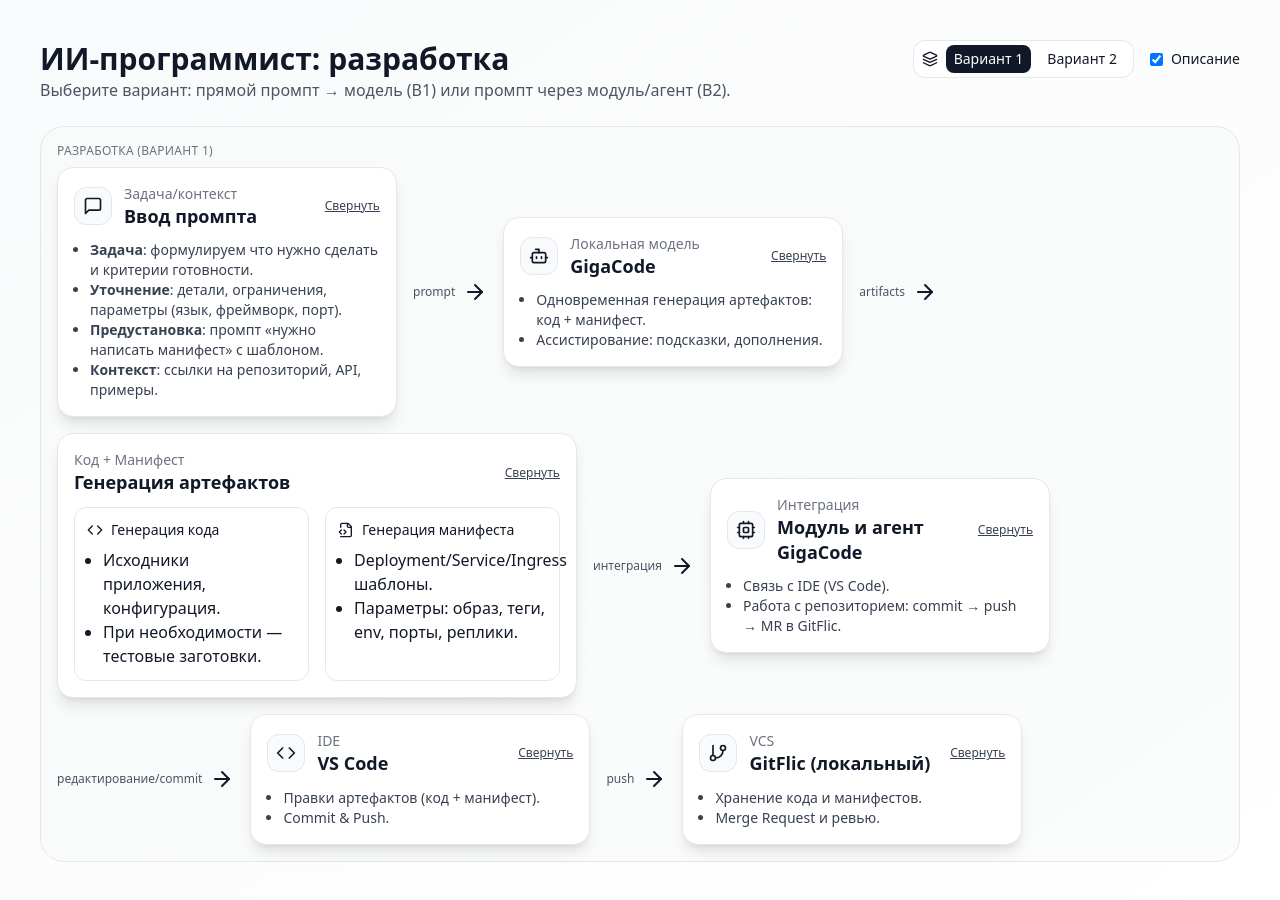
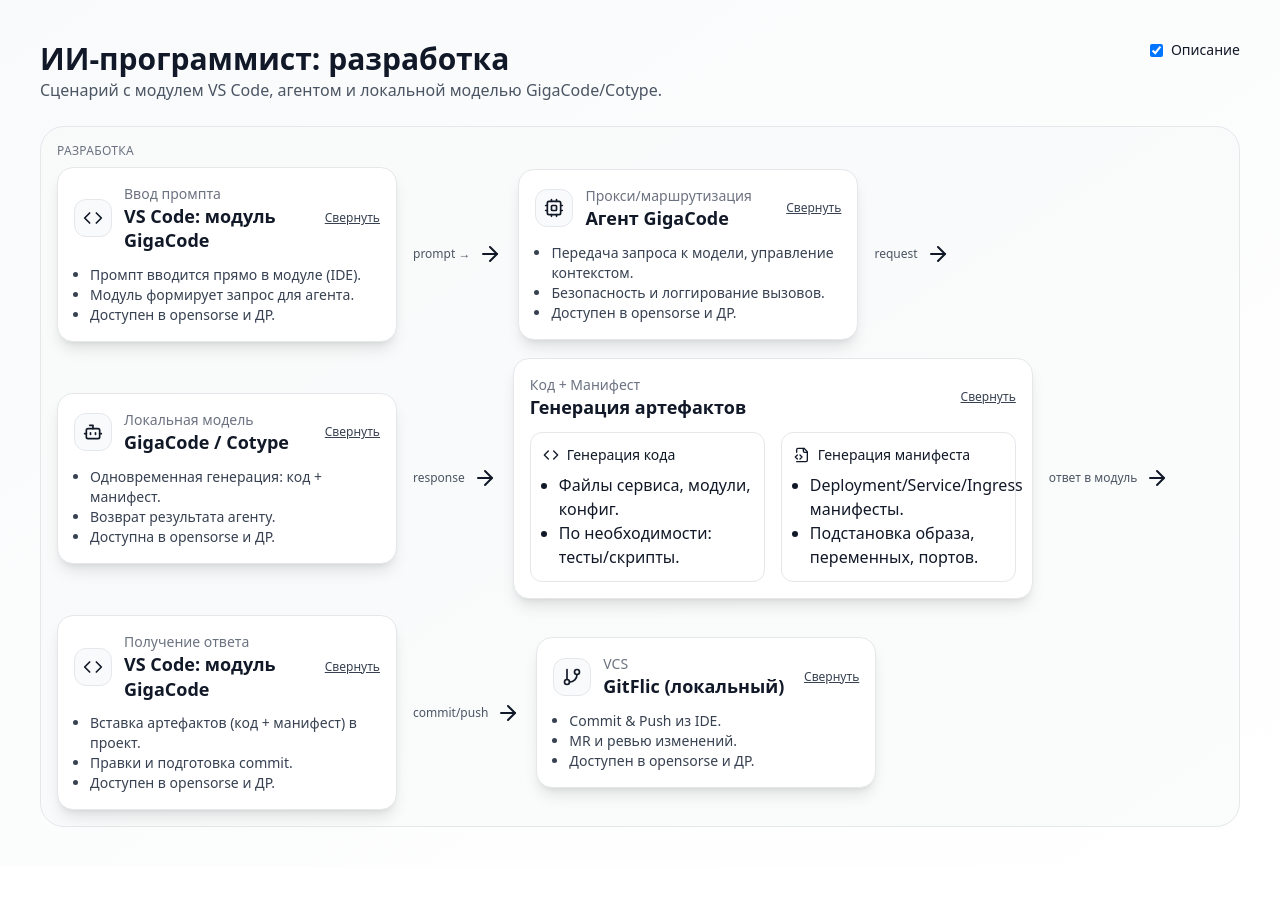
Before and after one commit to EvgenyShil/The-AI-Coder, a Next.js app: page / in a window 1280 px wide. After the commit the page ends 867 px from the top, so only its background shows below. Built offline with nearby package versions, Linux system fonts and the light colour scheme.

Commit message:
Show only agent scenario

```diff
--- a/components/Diagram.tsx
+++ b/components/Diagram.tsx
@@ -1,5 +1,5 @@
 import { useState } from "react";
-import { Cpu, Bot, Code, GitBranch, ArrowRight, MessageSquare, FileCode2, Layers } from "lucide-react";
+import { Cpu, Bot, Code, GitBranch, ArrowRight, FileCode2 } from "lucide-react";
 
 // --- UI building blocks -----------------------------------------------------
 function Node({ title, subtitle, icon: Icon, accent = "", children, showDescriptions = true }: any) {
@@ -94,79 +94,16 @@
   );
 }
 
-// --- Variant 1 --------------------------------------------------------------
-function Variant1({ showDescriptions }: { showDescriptions: boolean }) {
+// --- Scenario --------------------------------------------------------------
+function Scenario({ showDescriptions }: { showDescriptions: boolean }) {
   return (
     <>
-      <Lane title="Разработка (Вариант 1)">
-        <Node title="Ввод промпта" subtitle="Задача/контекст" icon={MessageSquare} showDescriptions={showDescriptions}>
-          <ul className="list-disc ml-4 mt-2">
-            <li><strong>Задача</strong>: формулируем что нужно сделать и критерии готовности.</li>
-            <li><strong>Уточнение</strong>: детали, ограничения, параметры (язык, фреймворк, порт).</li>
-            <li><strong>Предустановка</strong>: промпт «нужно написать манифест» с шаблоном.</li>
-            <li><strong>Контекст</strong>: ссылки на репозиторий, API, примеры.</li>
-          </ul>
-        </Node>
-        <Arrow label="prompt" />
-        <Node title="GigaCode" subtitle="Локальная модель" icon={Bot} showDescriptions={showDescriptions}>
-          <ul className="list-disc ml-4 mt-2">
-            <li>Одновременная генерация артефактов: код + манифест.</li>
-            <li>Ассистирование: подсказки, дополнения.</li>
-          </ul>
-        </Node>
-        <Arrow label="artifacts" />
-        <SplitNode
-          title="Генерация артефактов"
-          subtitle="Код + Манифест"
-          showDescriptions={showDescriptions}
-          left={
-            <ul className="list-disc ml-4 mt-2">
-              <li>Исходники приложения, конфигурация.</li>
-              <li>При необходимости — тестовые заготовки.</li>
-            </ul>
-          }
-          right={
-            <ul className="list-disc ml-4 mt-2">
-              <li>Deployment/Service/Ingress шаблоны.</li>
-              <li>Параметры: образ, теги, env, порты, реплики.</li>
-            </ul>
-          }
-        />
-        <Arrow label="интеграция" />
-        <Node title="Модуль и агент GigaCode" subtitle="Интеграция" icon={Cpu} showDescriptions={showDescriptions}>
-          <ul className="list-disc ml-4 mt-2">
-            <li>Связь с IDE (VS Code).</li>
-            <li>Работа с репозиторием: commit → push → MR в GitFlic.</li>
-          </ul>
-        </Node>
-        <Arrow label="редактирование/commit" />
-        <Node title="VS Code" subtitle="IDE" icon={Code} showDescriptions={showDescriptions}>
-          <ul className="list-disc ml-4 mt-2">
-            <li>Правки артефактов (код + манифест).</li>
-            <li>Commit & Push.</li>
-          </ul>
-        </Node>
-        <Arrow label="push" />
-        <Node title="GitFlic (локальный)" subtitle="VCS" icon={GitBranch} showDescriptions={showDescriptions}>
-          <ul className="list-disc ml-4 mt-2">
-            <li>Хранение кода и манифестов.</li>
-            <li>Merge Request и ревью.</li>
-          </ul>
-        </Node>
-      </Lane>
-    </>
-  );
-}
-
-// --- Variant 2 --------------------------------------------------------------
-function Variant2({ showDescriptions }: { showDescriptions: boolean }) {
-  return (
-    <>
-      <Lane title="Разработка (Вариант 2)">
-        <Node title="VS Code: модуль" subtitle="Ввод промпта" icon={Code} showDescriptions={showDescriptions}>
+      <Lane title="Разработка">
+        <Node title="VS Code: модуль GigaCode" subtitle="Ввод промпта" icon={Code} showDescriptions={showDescriptions}>
           <ul className="list-disc ml-4 mt-2">
             <li>Промпт вводится прямо в модуле (IDE).</li>
             <li>Модуль формирует запрос для агента.</li>
+            <li>Доступен в opensorse и ДР.</li>
           </ul>
         </Node>
         <Arrow label="prompt →" />
@@ -174,13 +111,15 @@
           <ul className="list-disc ml-4 mt-2">
             <li>Передача запроса к модели, управление контекстом.</li>
             <li>Безопасность и логгирование вызовов.</li>
+            <li>Доступен в opensorse и ДР.</li>
           </ul>
         </Node>
         <Arrow label="request" />
-        <Node title="GigaCode" subtitle="Локальная модель" icon={Bot} showDescriptions={showDescriptions}>
+        <Node title="GigaCode / Cotype" subtitle="Локальная модель" icon={Bot} showDescriptions={showDescriptions}>
           <ul className="list-disc ml-4 mt-2">
             <li>Одновременная генерация: код + манифест.</li>
             <li>Возврат результата агенту.</li>
+            <li>Доступна в opensorse и ДР.</li>
           </ul>
         </Node>
         <Arrow label="response" />
@@ -202,10 +141,11 @@
           }
         />
         <Arrow label="ответ в модуль" />
-        <Node title="VS Code: модуль" subtitle="Получение ответа" icon={Code} showDescriptions={showDescriptions}>
+        <Node title="VS Code: модуль GigaCode" subtitle="Получение ответа" icon={Code} showDescriptions={showDescriptions}>
           <ul className="list-disc ml-4 mt-2">
             <li>Вставка артефактов (код + манифест) в проект.</li>
             <li>Правки и подготовка commit.</li>
+            <li>Доступен в opensorse и ДР.</li>
           </ul>
         </Node>
         <Arrow label="commit/push" />
@@ -213,6 +153,7 @@
           <ul className="list-disc ml-4 mt-2">
             <li>Commit & Push из IDE.</li>
             <li>MR и ревью изменений.</li>
+            <li>Доступен в opensorse и ДР.</li>
           </ul>
         </Node>
       </Lane>
@@ -220,10 +161,9 @@
   );
 }
 
-// --- Main diagram with variant switch --------------------------------------
+// --- Main diagram -----------------------------------------------------------
 export default function Diagram() {
   const [showDescriptions, setShowDescriptions] = useState(true);
-  const [variant, setVariant] = useState<'v1' | 'v2'>('v1');
 
   return (
     <div data-testid="diagram-root" className="min-h-screen w-full p-6 md:p-10 bg-gradient-to-br from-gray-50 to-white text-gray-900">
@@ -231,29 +171,16 @@
         <div className="flex items-start justify-between gap-4">
           <div>
             <h1 className="text-3xl font-bold leading-tight">ИИ-программист: разработка</h1>
-            <p className="text-gray-600">Выберите вариант: прямой промпт → модель (В1) или промпт через модуль/агент (В2).</p>
+            <p className="text-gray-600">Сценарий с модулем VS Code, агентом и локальной моделью GigaCode/Cotype.</p>
           </div>
           <div className="flex items-center gap-4">
-            <div className="flex items-center gap-2 border rounded-xl px-2 py-1 bg-white">
-              <Layers className="w-4 h-4" />
-              <button
-                className={`text-sm px-2 py-1 rounded-lg ${variant==='v1' ? 'bg-gray-900 text-white' : 'hover:bg-gray-100'}`}
-                onClick={() => setVariant('v1')}
-                aria-pressed={variant==='v1'}
-              >Вариант 1</button>
-              <button
-                className={`text-sm px-2 py-1 rounded-lg ${variant==='v2' ? 'bg-gray-900 text-white' : 'hover:bg-gray-100'}`}
-                onClick={() => setVariant('v2')}
-                aria-pressed={variant==='v2'}
-              >Вариант 2</button>
-            </div>
             <label className="flex items-center gap-2 text-sm">
               <input data-testid="toggle-descriptions" type="checkbox" checked={showDescriptions} onChange={() => setShowDescriptions(v => !v)} /> Описание
             </label>
           </div>
         </div>
 
-        {variant === 'v1' ? <Variant1 showDescriptions={showDescriptions} /> : <Variant2 showDescriptions={showDescriptions} />}
+        <Scenario showDescriptions={showDescriptions} />
       </div>
     </div>
   );
```
Also changed, not shown: 1 other file (tests, documents, lock files or other folders).
